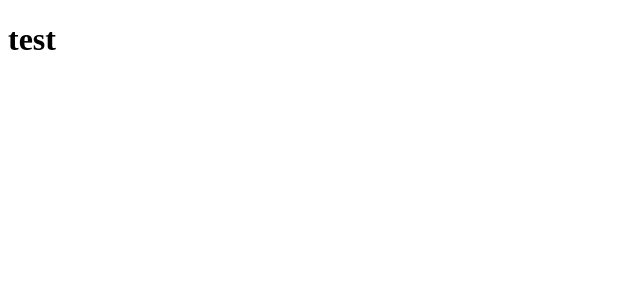
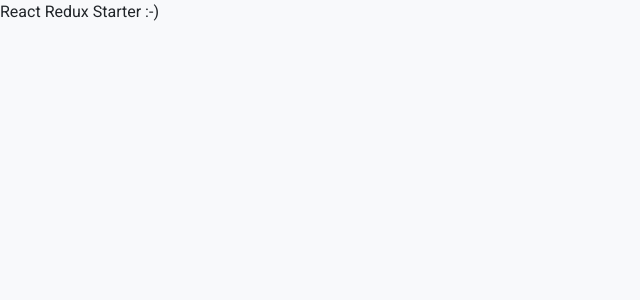
Before and after one commit to favio102/notes-manager-react, a React (Create React App) app: page / in a window 1280 px wide. Shown: the top 300 px of the page, without its empty margins (0-640 px from the left). Built offline with nearby package versions, Linux system fonts and the light colour scheme.

Commit message:
redux configuration added

```diff
--- a/package.json
+++ b/package.json
@@ -3,11 +3,14 @@
   "version": "0.1.0",
   "private": true,
   "dependencies": {
+    "@reduxjs/toolkit": "^1.8.6",
     "@testing-library/jest-dom": "^5.17.0",
     "@testing-library/react": "^13.4.0",
     "@testing-library/user-event": "^13.5.0",
     "react": "^18.2.0",
+    "react-bootstrap-icons": "^1.8.4",
     "react-dom": "^18.2.0",
+    "react-redux": "^8.0.4",
     "react-scripts": "5.0.1",
     "web-vitals": "^2.1.4"
   },
--- a/public/index.html
+++ b/public/index.html
@@ -4,6 +4,11 @@
     <meta charset="utf-8" />
     <meta name="viewport" content="width=device-width, initial-scale=1" />
     <meta name="description" content="react-app" />
+    <link rel="preconnect" href="https://fonts.googleapis.com">
+    <link rel="preconnect" href="https://fonts.gstatic.com" crossorigin>
+    <link href="https://fonts.googleapis.com/css2?family=Roboto:ital,wght@0,100;0,300;0,400;0,500;0,700;0,900;1,100;1,300;1,400;1,500;1,700;1,900&display=swap" rel="stylesheet">
+    <script src="https://cdn.jsdelivr.net/npm/bootstrap@5.2.0/dist/js/bootstrap.bundle.min.js" integrity="sha384-A3rJD856KowSb7dwlZdYEkO39Gagi7vIsF0jrRAoQmDKKtQBHUuLZ9AsSv4jD4Xa" crossorigin="anonymous"></script>
+    <link rel="stylesheet" href="https://cdn.jsdelivr.net/npm/bootstrap@5.2.0/dist/css/bootstrap.min.css"/>
     <title>Notes Manager</title>
   </head>
   <body>
--- a/src/App.js
+++ /dev/null
@@ -1,9 +0,0 @@
-function App() {
-  return (
-    <div className="App">
-   <h1>test</h1>
-    </div>
-  );
-}
-
-export default App;
--- /dev/null
+++ b/src/App.jsx
@@ -0,0 +1,3 @@
+export function App() {
+  return <div>React Redux Starter :-)</div>;
+}
--- /dev/null
+++ b/src/index.css
@@ -0,0 +1,4 @@
+body{
+  font-family: Roboto;
+  background-color: #F8F9FB;
+}
--- a/src/index.js
+++ b/src/index.js
@@ -1,10 +1,16 @@
-import React from 'react';
-import ReactDOM from 'react-dom/client';
-import App from './App';
+import "./index.css";
+import ReactDOM from "react-dom/client";
+import React from "react";
+import { App } from "./App";
+import { Provider } from "react-redux";
+import { store } from "./store";
+import { StrictMode } from "react";
 
-const root = ReactDOM.createRoot(document.getElementById('root'));
+const root = ReactDOM.createRoot(document.getElementById("root"));
 root.render(
-  <React.StrictMode>
-    <App />
-  </React.StrictMode>
+  <StrictMode>
+    <Provider store={store}>
+      <App />
+    </Provider>
+  </StrictMode>
 );
--- /dev/null
+++ b/src/store/index.js
@@ -0,0 +1,5 @@
+import { configureStore } from "@reduxjs/toolkit";
+
+export const store = configureStore({
+  reducer: {},
+});
```
Also changed, not shown: jsconfig.json (added, +7 -0 lines), src/components/logo/index.jsx (added, +12 -0 lines), src/components/logo/style.module.css (added, +21 -0 lines), 1 other file (tests, documents, lock files or other folders).
